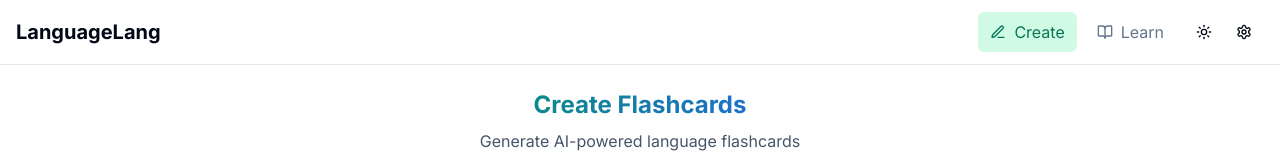
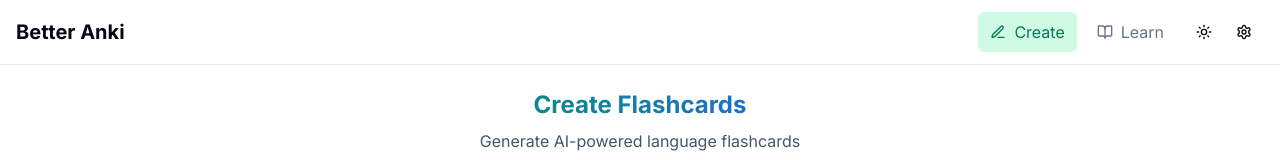
Before and after one commit to quoccbaoo0501/BetterAnki, a Next.js app: page / in a window 1280 px wide. Shown: the top 160 px of the page. Built offline with nearby package versions, Linux system fonts and the light colour scheme.

Commit message:
change name

```diff
--- a/app/layout.tsx
+++ b/app/layout.tsx
@@ -8,8 +8,8 @@ import { ThemeProvider } from "@/components/theme-provider"
 const inter = Inter({ subsets: ["latin"] })
 
 export const metadata: Metadata = {
-  title: "LanguageLang - AI Flashcard Generator",
-  description: "Learn languages with AI-generated flashcards",
+  title: "Better Anki - AI Flashcard Generator",
+  description: "Learn languages with AI-generated flashcards using spaced repetition. Like Anki, but better!",
 }
 
 export default function RootLayout({
--- a/components/navigation.tsx
+++ b/components/navigation.tsx
@@ -14,7 +14,7 @@ export default function Navigation() {
       <div className="container mx-auto px-2 sm:px-4 py-3">
         <div className="flex items-center justify-between">
           <Link href="/" className="text-lg sm:text-xl font-bold text-foreground truncate mr-2">
-            LanguageLang
+            Better Anki
           </Link>
 
           <div className="flex items-center">
--- a/package.json
+++ b/package.json
@@ -1,5 +1,5 @@
 {
-  "name": "my-v0-project",
+  "name": "better-anki",
   "version": "0.1.0",
   "private": true,
   "scripts": {
```
